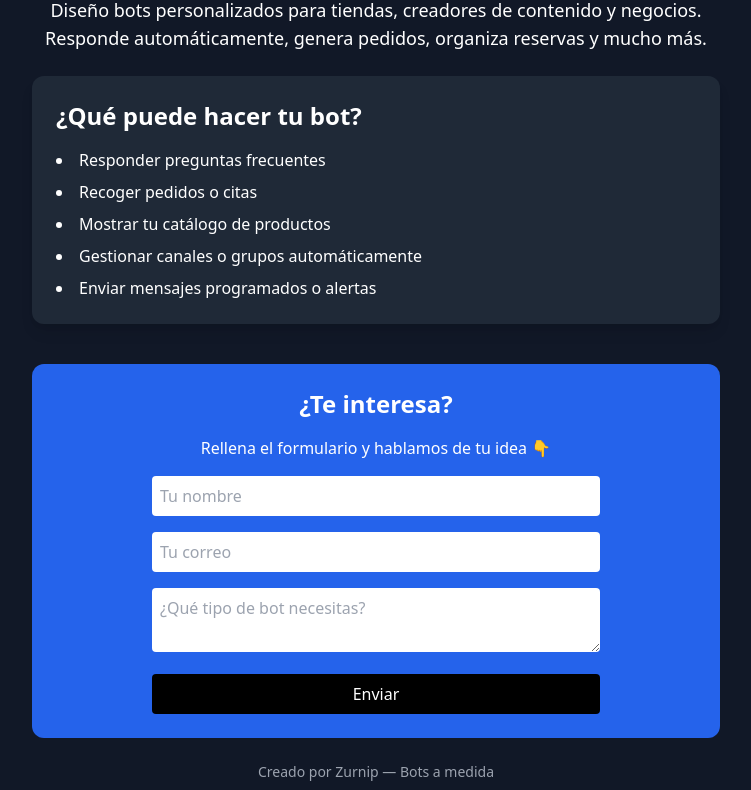
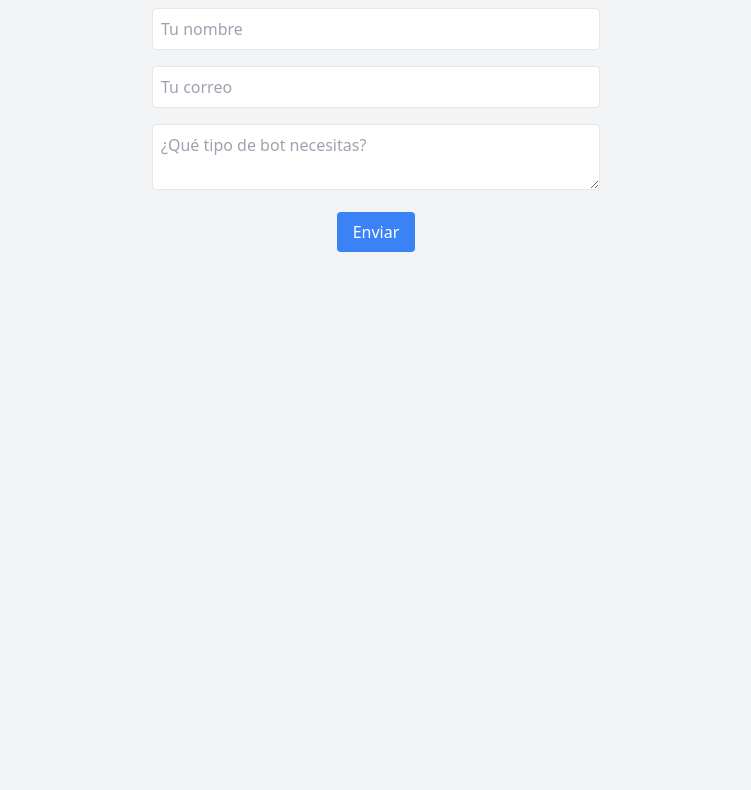
Before and after one commit to ZurnSystems/zurnsystems.github.io, a plain HTML site: page index.html in a window 1280 px wide. Shown: the part 140-930 px from the top of the page, without its empty margins (264-1015 px from the left). After the commit the page ends 800 px from the top, so only its background shows below. Drawn offline with nearby package versions, Linux system fonts and the light colour scheme.

Commit message:
cambio de funcionalidades drive

```diff
--- a/index.html
+++ b/index.html
@@ -1,40 +1,22 @@
-<!-- Estructura básica con Tailwind CSS (listo para GitHub Pages) -->
 <!DOCTYPE html>
 <html lang="es">
 <head>
   <meta charset="UTF-8" />
   <meta name="viewport" content="width=device-width, initial-scale=1.0" />
-  <title>Zurnip Bots</title>
+  <title>Zurnip Bots - Telegram a tu medida</title>
   <link href="https://cdn.jsdelivr.net/npm/tailwindcss@2.2.19/dist/tailwind.min.css" rel="stylesheet">
 </head>
-<body class="bg-gray-900 text-white">
-  <section class="p-10 text-center max-w-3xl mx-auto">
-    <h1 class="text-4xl font-bold mb-4">Automatiza tu negocio con un bot de Telegram</h1>
-    <p class="text-lg mb-6">Diseño bots personalizados para tiendas, creadores de contenido y negocios. Responde automáticamente, genera pedidos, organiza reservas y mucho más.</p>
+<body class="bg-gray-100 text-gray-800">
+  <section class="p-10 text-center">
+    <h1 class="text-4xl font-bold mb-4">Zurnip Bots</h1>
+    <p class="text-lg mb-6">Creamos bots de Telegram personalizados para negocios, tiendas e influencers.</p>
 
-    <div class="bg-gray-800 p-6 rounded-xl shadow-lg text-left">
-      <h2 class="text-2xl font-semibold mb-4">¿Qué puede hacer tu bot?</h2>
-      <ul class="list-disc list-inside space-y-2">
-        <li>Responder preguntas frecuentes</li>
-        <li>Recoger pedidos o citas</li>
-        <li>Mostrar tu catálogo de productos</li>
-        <li>Gestionar canales o grupos automáticamente</li>
-        <li>Enviar mensajes programados o alertas</li>
-      </ul>
-    </div>
-
-    <div class="mt-10 bg-blue-600 p-6 rounded-xl">
-      <h2 class="text-2xl font-semibold mb-4">¿Te interesa?</h2>
-      <p class="mb-4">Rellena el formulario y hablamos de tu idea 👇</p>
-      <form action="https://formsubmit.co/TUCORREO@ejemplo.com" method="POST" class="space-y-4 max-w-md mx-auto">
-        <input type="text" name="nombre" placeholder="Tu nombre" required class="w-full p-2 rounded text-black" />
-        <input type="email" name="email" placeholder="Tu correo" required class="w-full p-2 rounded text-black" />
-        <textarea name="mensaje" placeholder="¿Qué tipo de bot necesitas?" required class="w-full p-2 rounded text-black"></textarea>
-        <button type="submit" class="bg-black text-white px-4 py-2 rounded hover:bg-gray-800 w-full">Enviar</button>
-      </form>
-    </div>
-
-    <p class="mt-6 text-sm text-gray-400">Creado por Zurnip — Bots a medida</p>
+    <form action="https://script.google.com/macros/s/AKfycbyiLfH1woIhjB1JWyU8v0d0e5ZxGiPhKdbPHsSKvLpCOd7ia2zA56wF-tg18aRaJcso/exec" method="POST" class="space-y-4 max-w-md mx-auto">
+      <input type="text" name="nombre" placeholder="Tu nombre" required class="w-full p-2 border rounded" />
+      <input type="email" name="email" placeholder="Tu correo" required class="w-full p-2 border rounded" />
+      <textarea name="mensaje" placeholder="¿Qué tipo de bot necesitas?" required class="w-full p-2 border rounded"></textarea>
+      <button type="submit" class="bg-blue-500 text-white px-4 py-2 rounded hover:bg-blue-600">Enviar</button>
+    </form>
   </section>
 </body>
 </html>
```
